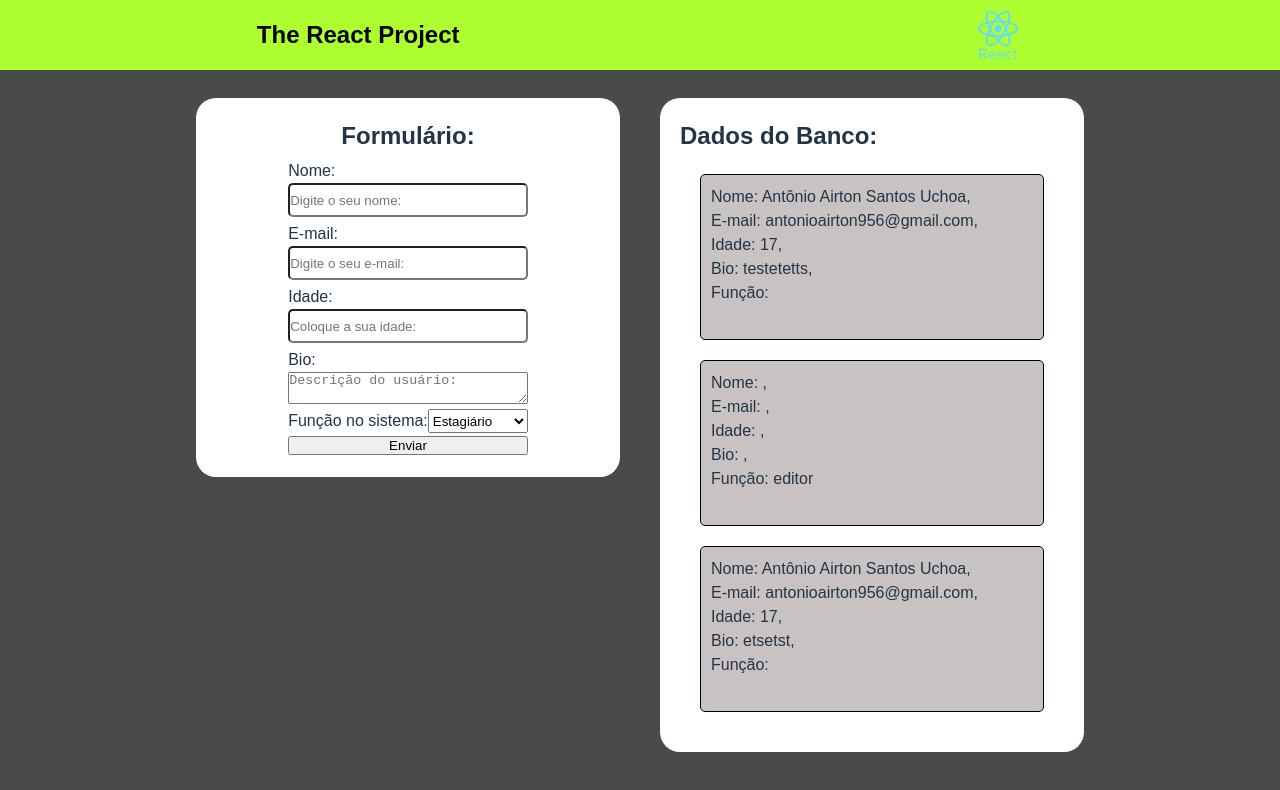
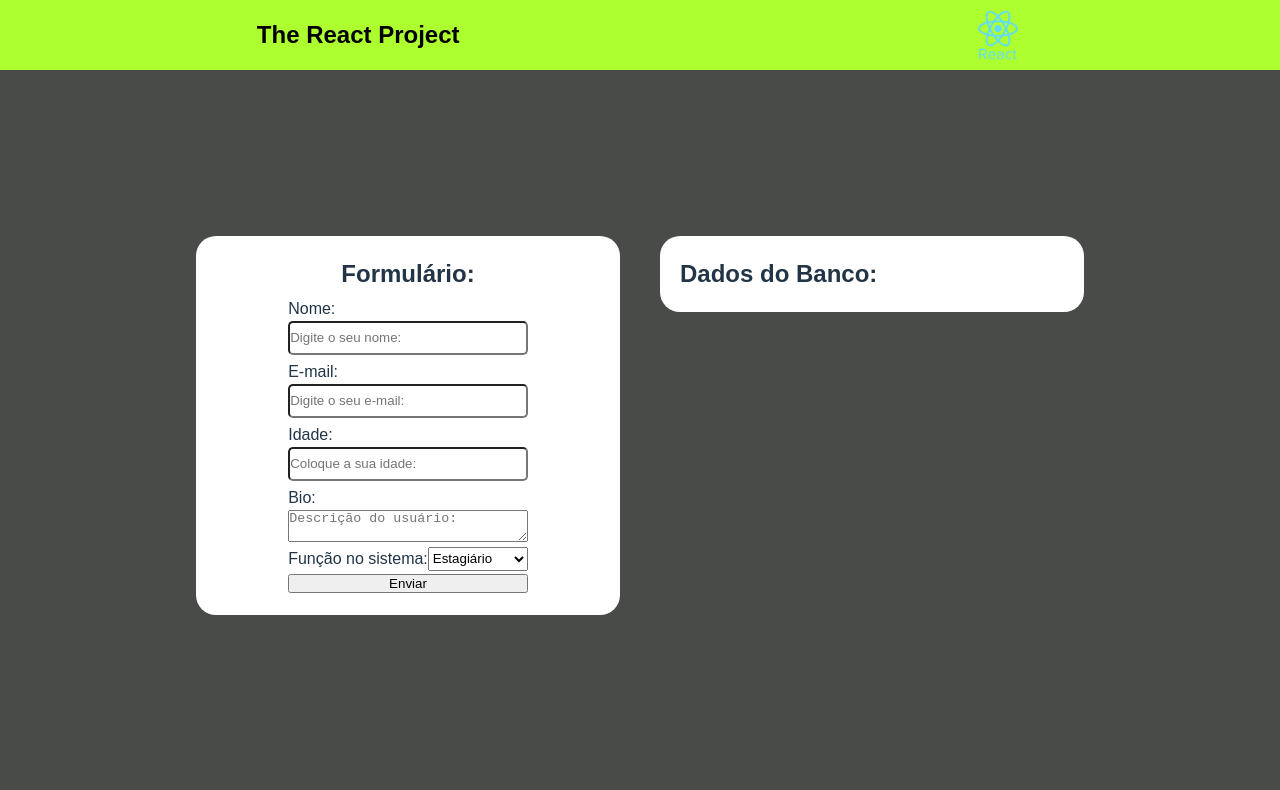
Before and after one commit to AirtonUchoa/The-React-Project, a React (Vite) app: page / in a window 1280 px wide. Shown: the top 790 px of the page. Built offline with nearby package versions, Linux system fonts and the light colour scheme; data requests are answered from the project's data file.

Commit message:
Pequena Atualização do 'db.json'

```diff
--- a/data/db.json
+++ b/data/db.json
@@ -1,22 +1,5 @@
 {
   "infos": [
-    {
-      "id": "73c8",
-      "name": "Antônio Airton Santos Uchoa",
-      "email": "antonioairton956@gmail.com",
-      "age": "17",
-      "bio": "testetetts"
-    },
-    {
-      "id": "9c2a",
-      "role": "editor"
-    },
-    {
-      "id": "55c4",
-      "name": "Antônio Airton Santos Uchoa",
-      "email": "antonioairton956@gmail.com",
-      "age": "17",
-      "bio": "etsetst"
-    }
+
   ]
 }
--- a/src/Components/2_Http/Http.css
+++ b/src/Components/2_Http/Http.css
@@ -17,7 +17,7 @@
 
 .http-board li{
     list-style: none;
-    background-color: rgb(201, 194, 194);
+    background-color: rgb(155, 187, 196);
     padding: 10px;
     margin: 20px;
     border-radius: 5px;
```
